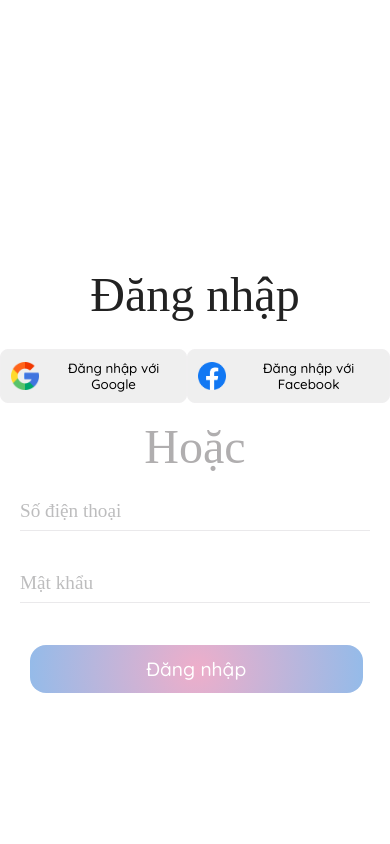
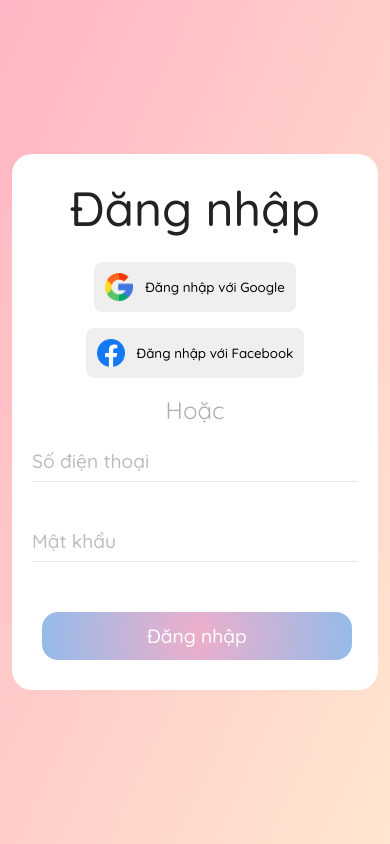
Before and after one commit to dantocthang/DFood, a plain HTML site: page DFood/log_in.html in a window 390 px wide. Drawn offline with Linux system fonts and the light colour scheme.

Commit message:
fix login

```diff
--- a/DFood/assets/css/main.css
+++ b/DFood/assets/css/main.css
@@ -495,7 +495,7 @@
 
 /* Sign up */
 
-.sign-up {
+.sign-up, .login-wrapper {
     font-family: quicksand;
     background: linear-gradient(to top left, #ffe6d0 0%, #ffb4c3 102%);
     position: relative;
@@ -896,12 +896,14 @@
 /* Log in */
 .log-in{
     position: relative;
-    max-width: 500px;
+    max-width: 560px;
     align-items: center;
     background-color: #fff;
     border-radius: 20px;
-    margin: auto;
-    transform: translateY(50%);
+    top: 50%;
+    left: 50%;
+    transform: translate(-50%, -50%);
+
 }
 
 .log-in__heading{
@@ -938,7 +940,7 @@
 
 .log-in__or{
     text-align: center;
-    font-size: 3rem;
+    font-size: 1.5rem;
     color: #B0AEAF;
     padding-top: 20px;
 }
@@ -946,7 +948,7 @@
 .log-in__form {
     display: flex;
     flex-direction: column;
-    gap: 2rem;
+    gap: 2.5rem;
     padding: 20px;
 }
 
--- a/DFood/assets/css/responsive.css
+++ b/DFood/assets/css/responsive.css
@@ -131,6 +131,12 @@
         margin-bottom: 2rem;
     }
 
+    .login-wrapper{
+        padding: 0 0.75rem;
+    }
+
+
+
 
 }
 
@@ -169,7 +175,8 @@
         /*  padding-top: 2rem; */
     }
 
-    .sign-up__socials {
+    .sign-up__socials,
+    .log-in__socials {
         flex-direction: column;
         gap: 1rem;
     }
--- a/DFood/log_in.html
+++ b/DFood/log_in.html
@@ -1,5 +1,6 @@
 <!DOCTYPE html>
 <html lang="en">
+
 <head>
     <meta charset="UTF-8">
     <meta http-equiv="X-UA-Compatible" content="IE=edge">
@@ -11,7 +12,9 @@
     <link rel="stylesheet" href="./assets/vendor/fontawesome-free-6.0.0-web/css/all.min.css">
     <title>Đăng nhập</title>
 </head>
+
 <body>
+    <div class="login-wrapper">
         <div class="log-in">
             <p class="log-in__heading">Đăng nhập</p>
             <div class="log-in__socials">
@@ -39,5 +42,7 @@
                 <button type="submit" class="log-in__form-submit">Đăng nhập</button>
             </form>
         </div>
+    </div>
 </body>
+
 </html>
```
Lines whose indentation alone changed are shown as unchanged.
